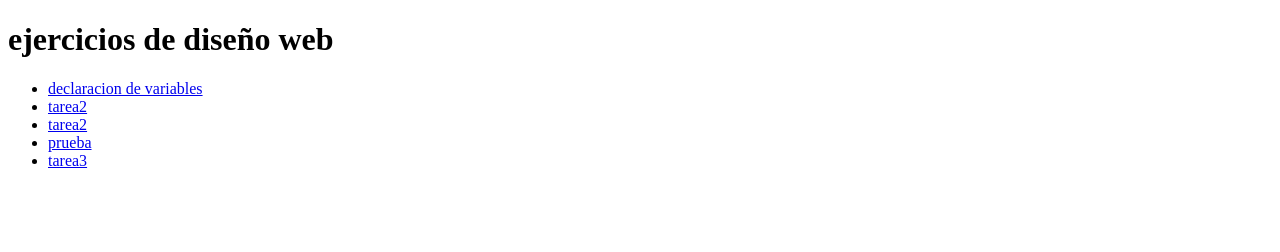
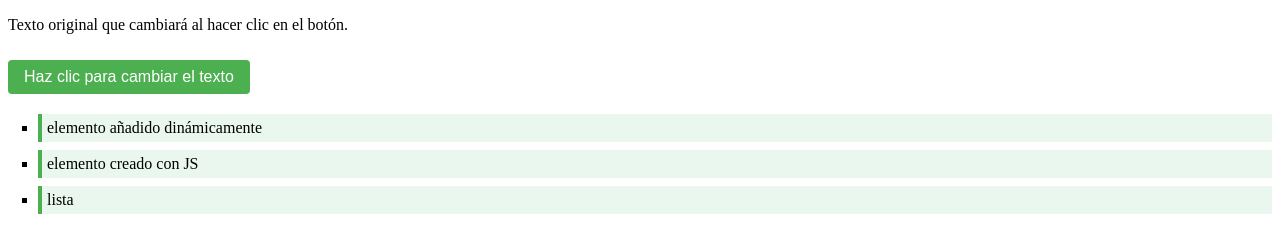
Before and after one commit to infogpstech25/webyect, a plain HTML site: page index.html in a window 1280 px wide. Drawn offline with Linux system fonts and the light colour scheme.

Commit message:
Add files via upload

```diff
--- a/index.html
+++ b/index.html
@@ -1,35 +1,96 @@
-<!DOCTYPE html>
-<html>
-    <head>
-        <meta http-equiv="CONTENT- TYPE" content="text/html;char">
-        <title> Mi proyecto web </title>
-    </head>
-    <body>
-        <h1>
-            ejercicios de diseño web
-        </h1>
+ <!DOCTYPE html>
+<html lang="es">
+<head>
+    <meta charset="UTF-8">
+    <meta name="viewport" content="width=device-width, initial-scale=1.0">
+    <title>Tarea JavaScript Completa</title>
+    <style>
+        //Estilos CSS
+        #miDiv {
+            padding: 20px;
+            background-color: #f0f0f0;
+            margin-bottom: 20px;
+            border-radius: 5px;
+            transition: all 0.3s ease;
+        }
 
-        <ul>
-            <li>
-                <a href="tarea.index.html">declaracion de variables</a>
-                </li>
-                <li>
-                  <a href="tarea2sjs.html">tarea2</a>
-                </li>
-                <li>
-                    <a href="tareas2sjs.HTML">tarea2</a>
-                </li>
-                <li>
-                <a href="pruebajs.html"> prueba</a>
+        #miDiv.resaltado {
+            background-color: #ff3bd5;
+            box-shadow: 0 0 10px rgba(0,0,0,0.2);
+            transform: scale(1.02);
+        }
 
-                </li>
-                <li>
-                    <a href="index.html"> tarea3</a>
-                </li>
+        #miBoton {
+            padding: 8px 16px;
+            background-color: #4CAF50;
+            color: white;
+            border: none;
+            border-radius: 4px;
+            cursor: pointer;
+            font-size: 16px;
+            margin-top: 10px;
+        }
 
+        #miBoton:hover {
+            background-color: #45a049;
+        }
 
-            </li>
+        #miLista {
+            margin-top: 20px;
+            list-style-type: square;
+            padding-left: 30px;
+        }
 
-        </ul>
-    </body>
+        #miLista li {
+            margin-bottom: 8px;
+            padding: 5px;
+            background-color: #e9f7ef;
+            border-left: 4px solid #4CAF50;
+        }
+    </style>
+</head>
+<body>
+    <div id="miDiv">
+        <p id="miParrafo">Texto original que cambiará al hacer clic en el botón.</p>
+        <button id="miBoton">Haz clic para cambiar el texto</button>
+    </div>
+
+    <ul id="miLista">
+    </ul>
+
+    <script>
+
+        // 1. Cambiar texto del párrafo al hacer clic
+        document.getElementById('miBoton').addEventListener('click', function() {
+            document.getElementById('miParrafo').textContent =
+                "¡El texto ha sido modificado exitosamente con JavaScript!";
+        });
+
+        // 2. Añadir clase
+        const div = document.getElementById('miDiv');
+        div.addEventListener('mouseenter', function() {
+            this.classList.add('resaltado');
+        });
+        div.addEventListener('mouseleave', function() {
+            this.classList.remove('resaltado');
+        });
+
+        // 3. Añadir elementos a la lista al cargar la página
+        window.onload = function() {
+            const elementos = [
+                " elemento añadido dinámicamente",
+                "elemento creado con JS",
+                " lista"
+            ];
+
+            const lista = document.getElementById('miLista');
+
+            elementos.forEach(function(texto) {
+                const li = document.createElement('li');
+                li.textContent = texto;
+                lista.appendChild(li);
+            });
+        };
+    </script>
+</body>
 </html>
```
